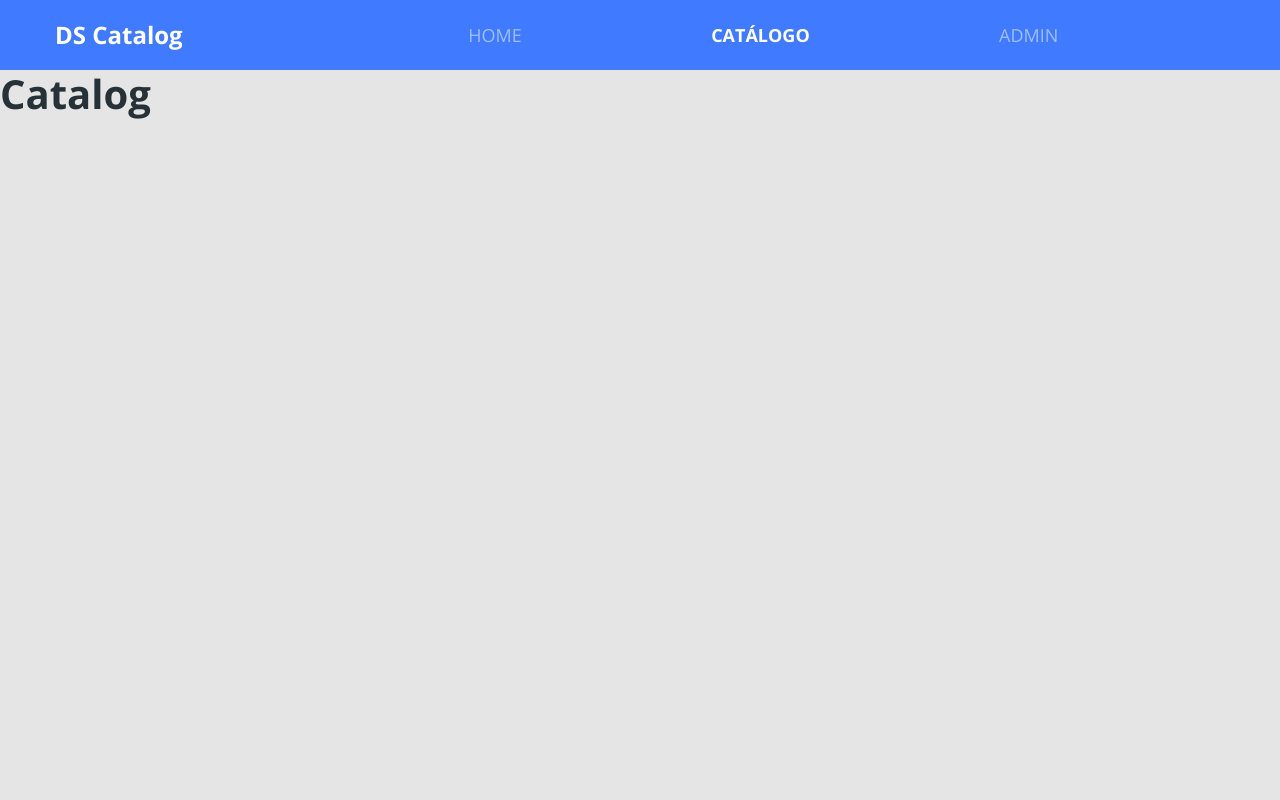
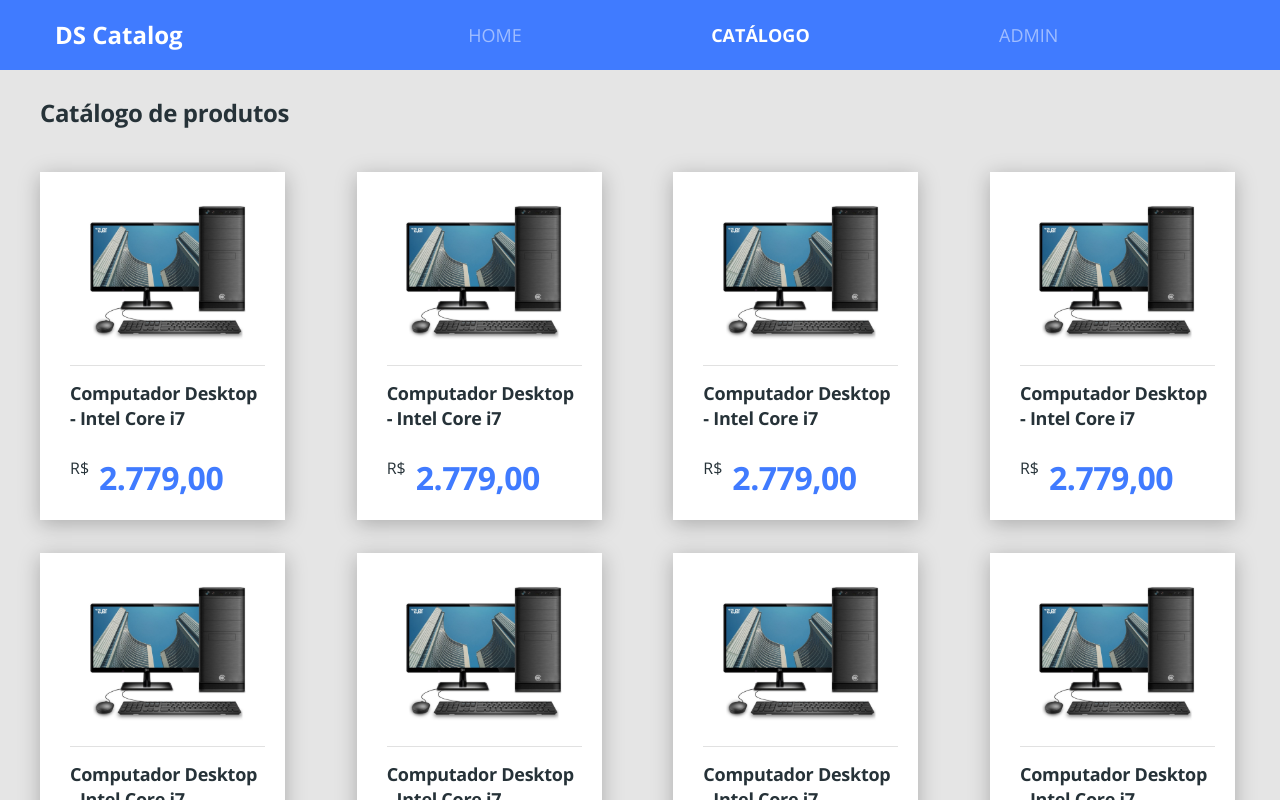
Before and after one commit to mfelicianosousa/dscatalog-bootcamp-devsuperior, a React (Create React App) app in the folder front-web/: page /catalog in a window 1280 px wide. Shown: the top 800 px of the page. Built offline with nearby package versions, Linux system fonts and the light colour scheme.

Commit message:
Finish product listing layout

```diff
--- a/front-web/src/app.scss
+++ b/front-web/src/app.scss
@@ -21,3 +21,17 @@
     color: unset ;
   }
 }
+.border-radiuns-10{
+  border-radius: 10px ;
+
+}
+.border-radiuns-20{
+  border-radius: 20px ;
+
+}
+
+
+.card-base {
+  background: #fff;
+  box-shadow: 0px 4px 20px rgba(0,0,0,0.25) ;
+}
--- /dev/null
+++ b/front-web/src/pages/Catalog/components/ProductCard/index.tsx
@@ -0,0 +1,25 @@
+import React from 'react';
+import {ReactComponent as ProductImage } from '../../../../core/assets/images/product.svg' ;
+import './styles.scss' ;
+
+const ProductCard = () =>{
+
+    return (
+        <div className="card-base border-radius-10 product-card">
+            <ProductImage />
+            <div className="product-info">
+                <h6 className="product-name">
+                     Computador Desktop - Intel Core i7
+                </h6>
+                <div className="product-price-container">
+                    <span className="product-currency">R$</span>
+                    <h3 className="product-price"> 2.779,00 </h3>
+
+                </div>
+            </div>
+        </div>
+
+    ) ;
+}
+
+export default ProductCard ;
--- /dev/null
+++ b/front-web/src/pages/Catalog/components/ProductCard/styles.scss
@@ -0,0 +1,41 @@
+.product-card{
+    width: 245px;
+    padding: 20px 20px 20px 30px ;
+    text-align: center ;
+
+}
+
+.product-info {
+    margin-top: 15px;
+    border-top: 1px solid #E1E1E1;
+    text-align: left;
+    padding-top: 15px;
+}
+
+.product-name{
+    font-size: 18px;
+    line-height: 25px;
+    letter-spacing: -0.015em;
+    color: #263238;
+}
+.product-price-container{
+    margin-top: 25px ;
+    display: flex ;
+}
+
+.product-curreny {
+    font-size: 18px;
+    line-height: 25px;
+    letter-spacing: -0.015em;
+    color: #9E9E9E;
+
+}
+.product-price {
+    font-size: 32px;
+    line-height: 44px;
+    letter-spacing: -0.015em;
+
+    color: #407BFF;
+    margin-left: 10px;
+
+}
--- a/front-web/src/pages/Catalog/index.tsx
+++ b/front-web/src/pages/Catalog/index.tsx
@@ -1,10 +1,25 @@
 import React from 'react' ;
+import './styles.scss' ;
+import ProductCard from './components/ProductCard';
 
 const Catalog = () => {
 
     return (
-        <div>
-            <h1> Catalog </h1>
+        <div className="catalog-container">
+            <h1 className="catalog-title">
+               Catálogo de produtos </h1>
+            <div className="catalog-products">
+                <ProductCard />
+                <ProductCard />
+                <ProductCard />
+                <ProductCard />
+                <ProductCard />
+                <ProductCard />
+                <ProductCard />
+                <ProductCard />
+                <ProductCard />
+                <ProductCard />
+            </div>
         </div>
     ) ;
 }
--- /dev/null
+++ b/front-web/src/pages/Catalog/styles.scss
@@ -0,0 +1,22 @@
+.catalog-container{
+    margin-top : 26px ;
+    padding-left: 40px;
+    padding-right: 40px;
+
+}
+
+.catalog-title {
+    font-size: 24px;
+    line-height: 33px;
+    letter-spacing: -0.015em;
+
+}
+
+.catalog-products {
+
+   margin-top: 43px ;
+   display: grid ;
+   grid-template-columns: repeat( auto-fill, 250px );
+   grid-gap : 33px 20px;
+   justify-content: space-between ;
+}
--- a/front-web/src/pages/Home/index.tsx
+++ b/front-web/src/pages/Home/index.tsx
@@ -7,7 +7,7 @@
 const Home = () => {
     return (
         <div className="home-container">
-            <div className="row home-content">
+            <div className="row home-content card-base border-radiuns-20">
                 <div className="col-6 home-text">
                     <h1 className="text-title">Conheça o melhor <br /> catálogo de produtos</h1>
                     <p className="text-subtitle">Ajudaremos você a encontrar os melhores <br /> produtos disponíveis no mercado.</p>
--- a/front-web/src/pages/Home/styles.scss
+++ b/front-web/src/pages/Home/styles.scss
@@ -6,10 +6,6 @@
 }
 
 .home-content{
-
-    background-color: #fff;
-    box-shadow: 0px 4px 20px rgba(0, 0, 0, 0.25);
-    border-radius: 20px;
     padding-top: 155px ;
     padding-left: 100px ;
     padding-bottom: 150px ;
```
Also changed, not shown: front-web/src/core/assets/images/product.svg (added), 1 other file (tests, documents, lock files or other folders).
